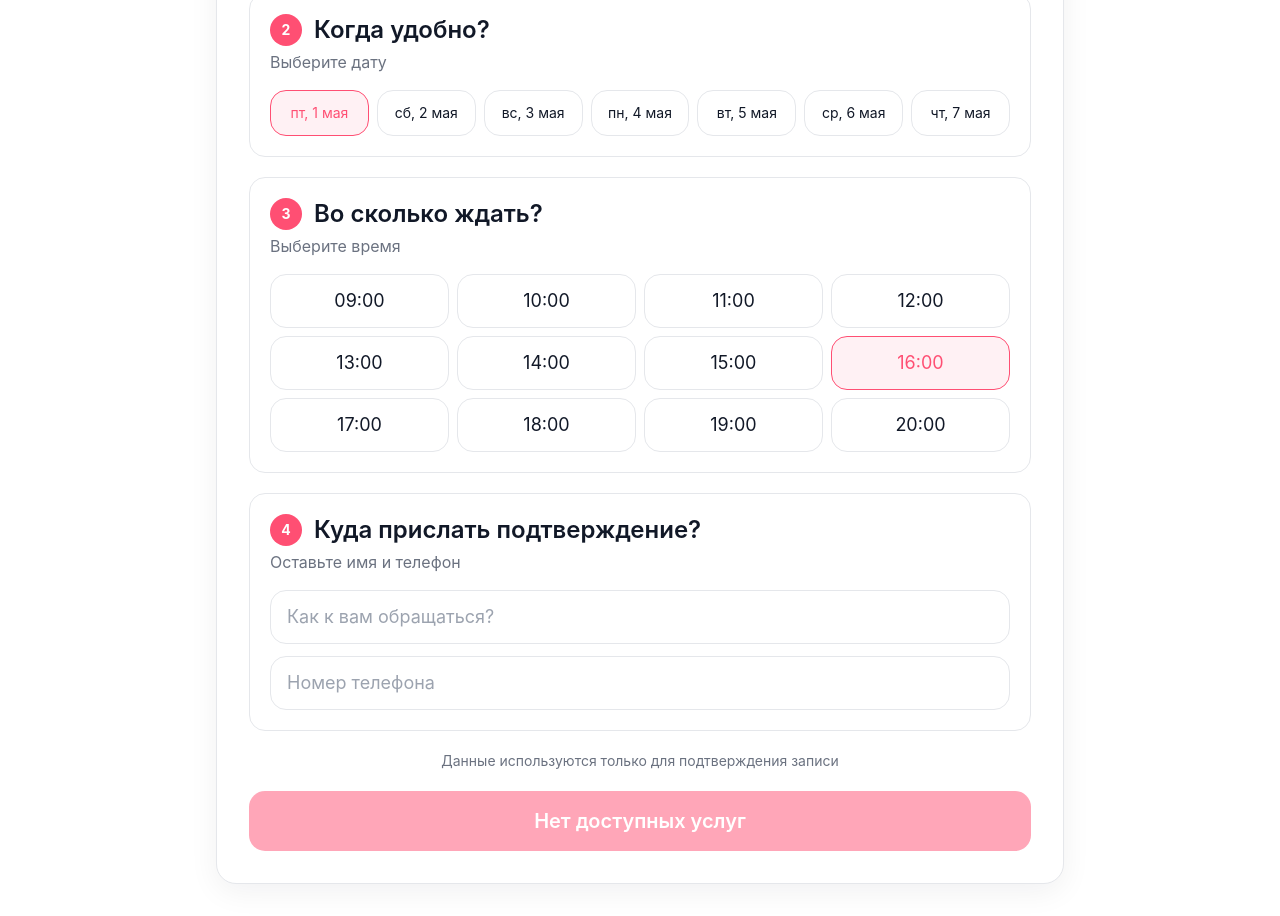
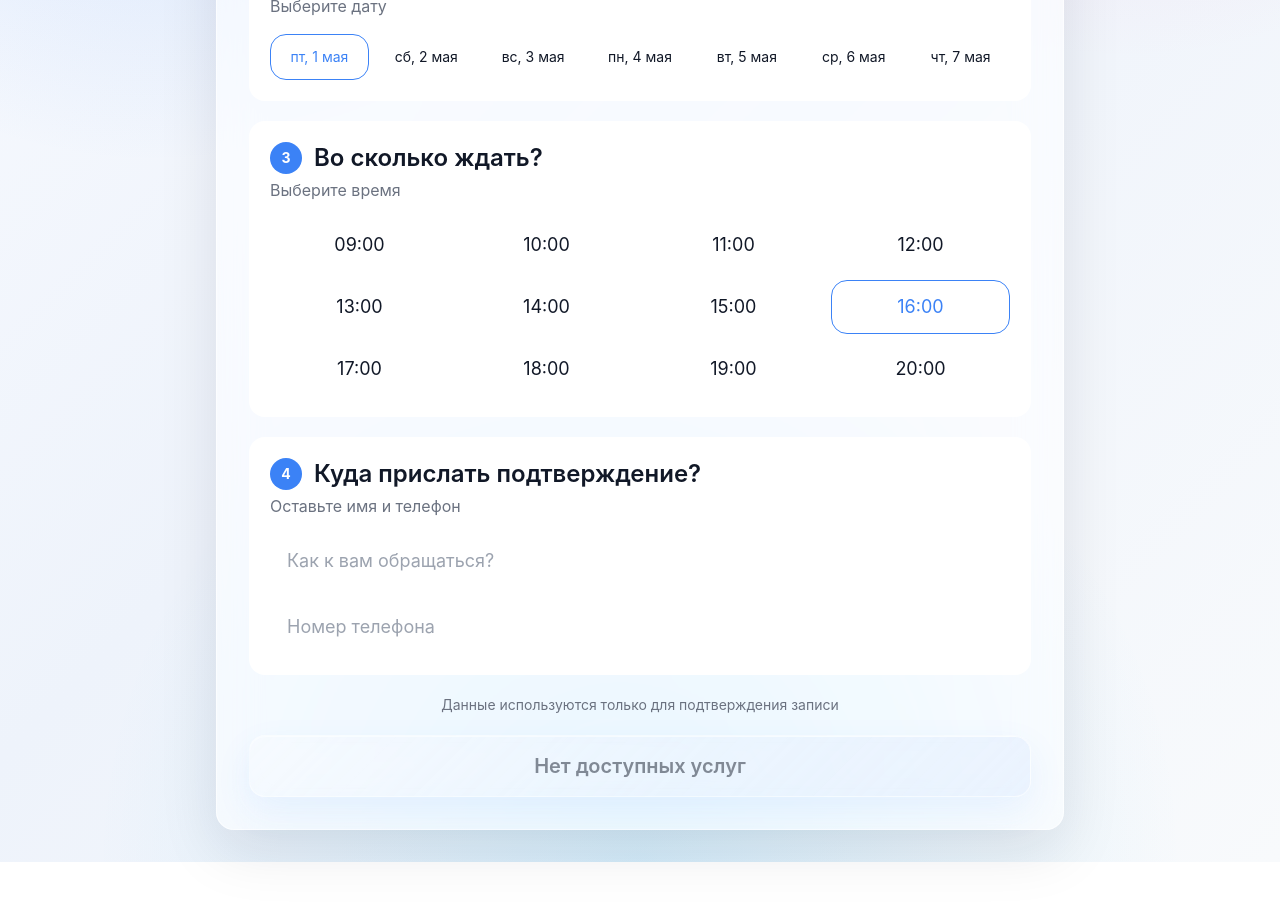
Before and after one commit to andrew1906fomenko-hue/barber, a Next.js app: page /booking in a window 1280 px wide. Shown: the part 420-1336 px from the top of the page. After the commit the page ends 1282 px from the top, so only its background shows below. Built offline with nearby package versions, Linux system fonts and the light colour scheme.

Commit message:
Refine dashboard design and scheduling logic

```diff
--- a/app/dashboard/page.tsx
+++ b/app/dashboard/page.tsx
@@ -91,6 +91,14 @@ const buildDateKey = (year: number, month: number, day: number) => {
   const normalizedDay = Math.min(day, maxDay);
   return `${year}-${String(month).padStart(2, "0")}-${String(normalizedDay).padStart(2, "0")}`;
 };
+
+const timeToMinutes = (value: string) => {
+  const [hours, minutes] = value.split(":").map(Number);
+  return hours * 60 + minutes;
+};
+
+const intervalsOverlap = (startA: number, endA: number, startB: number, endB: number) =>
+  startA < endB && startB < endA;
 
 const formatDateKey = (date: Date) => {
   const year = date.getFullYear();
@@ -306,9 +314,28 @@ export default function DashboardPage() {
       return;
     }
 
-    const timeBlocked = blockedTimes.some((block) => block.date === selectedDate && appointmentForm.time >= block.start && appointmentForm.time < block.end);
+    const selectedService = services.find((service) => service.id === serviceId);
+    const appointmentStart = timeToMinutes(appointmentForm.time);
+    const appointmentEnd = appointmentStart + (selectedService?.duration || 60);
+    const timeBlocked = blockedTimes.some(
+      (block) =>
+        block.date === selectedDate &&
+        intervalsOverlap(appointmentStart, appointmentEnd, timeToMinutes(block.start), timeToMinutes(block.end)),
+    );
     if (timeBlocked) {
       showToast("Это время заблокировано мастером");
+      return;
+    }
+
+    const appointmentOverlaps = appointments.some((item) => {
+      if (item.date !== selectedDate) return false;
+      const service = services.find((entry) => entry.id === item.serviceId);
+      const itemStart = timeToMinutes(item.time);
+      const itemEnd = itemStart + (service?.duration || 60);
+      return intervalsOverlap(appointmentStart, appointmentEnd, itemStart, itemEnd);
+    });
+    if (appointmentOverlaps) {
+      showToast("Это время пересекается с другой записью");
       return;
     }
 
@@ -362,6 +389,28 @@ export default function DashboardPage() {
       return;
     }
 
+    const blockStart = timeToMinutes(blockForm.start);
+    const blockEnd = timeToMinutes(blockForm.end);
+    const blockOverlapsAppointment = appointments.some((item) => {
+      if (item.date !== blockForm.date) return false;
+      const service = services.find((entry) => entry.id === item.serviceId);
+      const appointmentStart = timeToMinutes(item.time);
+      const appointmentEnd = appointmentStart + (service?.duration || 60);
+      return intervalsOverlap(blockStart, blockEnd, appointmentStart, appointmentEnd);
+    });
+    if (blockOverlapsAppointment) {
+      showToast("Блокировка пересекается с существующей записью");
+      return;
+    }
+
+    const blockOverlapsBlock = blockedTimes.some(
+      (item) => item.date === blockForm.date && intervalsOverlap(blockStart, blockEnd, timeToMinutes(item.start), timeToMinutes(item.end)),
+    );
+    if (blockOverlapsBlock) {
+      showToast("Такая блокировка пересекается с другой");
+      return;
+    }
+
     setBlockedTimes((current) => [
       {
         id: crypto.randomUUID(),
@@ -385,14 +434,16 @@ export default function DashboardPage() {
     <main className="min-h-screen bg-section pb-24 md:pb-0">
       <div className="mx-auto grid max-w-[1600px] gap-6 px-4 py-6 md:grid-cols-[300px_1fr]">
         <aside className="saas-card hidden h-fit p-4 md:block">
-          <p className="px-3 py-4 text-3xl font-semibold text-accent">Beauty Time</p>
+          <p className="px-3 py-4 text-2xl font-semibold tracking-tight text-text">Beauty Time</p>
           <nav className="space-y-1">
             {nav.map((item) => (
               <button
                 key={item}
                 type="button"
                 onClick={() => setSection(item)}
-                className={`w-full rounded-xl px-3 py-3 text-left text-2xl transition ${section === item ? "bg-accentSoft text-accent" : "hover:bg-section"}`}
+                className={`w-full rounded-xl px-3 py-3 text-left text-lg transition ${
+                  section === item ? "bg-accentSoft text-accent" : "text-muted hover:bg-section hover:text-text"
+                }`}
               >
                 {item}
               </button>
@@ -482,7 +533,7 @@ export default function DashboardPage() {
         </section>
       </div>
 
-      <nav className="fixed bottom-0 left-0 right-0 z-20 border-t border-border bg-white p-2 md:hidden">
+      <nav className="fixed bottom-0 left-0 right-0 z-20 border-t border-border bg-white/95 p-2 backdrop-blur md:hidden">
         <div className="mx-auto grid max-w-4xl grid-cols-3 gap-2">
           {nav.slice(0, 6).map((item) => (
             <button
@@ -536,7 +587,7 @@ function HomeSection(props: {
     <>
       <header className="flex flex-wrap items-start justify-between gap-4">
         <div>
-          <h1 className="text-3xl font-semibold md:text-5xl">Привет{props.masterName.trim() ? `, ${props.masterName}` : ""}!</h1>
+          <h1 className="text-3xl font-semibold tracking-tight md:text-4xl">Привет{props.masterName.trim() ? `, ${props.masterName}` : ""}!</h1>
           <p className="mt-2 text-lg text-muted">Вот что происходит в вашем салоне сегодня.</p>
         </div>
       </header>
@@ -548,7 +599,7 @@ function HomeSection(props: {
           className="flex w-full flex-wrap items-center justify-between gap-3 border-b border-border px-5 py-4 text-left transition hover:bg-accentSoft"
         >
           <div>
-            <p className="text-3xl font-semibold capitalize">{props.formatSelectedDate}</p>
+            <p className="text-2xl font-semibold capitalize tracking-tight md:text-3xl">{props.formatSelectedDate}</p>
             <p className="text-muted capitalize">{formatMonth(props.monthDate)}</p>
           </div>
           <div className="text-lg font-semibold text-accent">
@@ -620,7 +671,10 @@ function HomeSection(props: {
 
       <section className="space-y-4">
         <div className="flex flex-wrap items-center justify-between gap-3">
-          <h2 className="text-3xl font-semibold">Записи на {props.formatSelectedDate}</h2>
+          <div>
+            <h2 className="text-2xl font-semibold tracking-tight md:text-3xl">Записи на {props.formatSelectedDate}</h2>
+            <p className="mt-1 text-sm text-muted">Записей: {props.appointments.length}</p>
+          </div>
           <div className="flex gap-3">
             <button
               type="button"
@@ -721,15 +775,15 @@ function HomeSection(props: {
               return (
                 <article key={item.id} className="saas-card grid gap-3 p-4 md:grid-cols-[120px_1fr_1fr_220px] md:items-center">
                   <div>
-                    <p className="text-4xl font-semibold text-accent">{item.time}</p>
+                    <p className="text-3xl font-semibold text-accent">{item.time}</p>
                     <p className="text-muted">{item.status}</p>
                   </div>
                   <div>
-                    <p className="text-2xl font-medium">{item.client}</p>
+                    <p className="text-xl font-medium">{item.client}</p>
                     <p className="text-muted">{item.phone}</p>
                   </div>
                   <div>
-                    <p className="text-2xl font-medium">{service?.title || "Услуга удалена"}</p>
+                    <p className="text-xl font-medium">{service?.title || "Услуга удалена"}</p>
                     <p className="text-muted">{service ? `${service.duration} мин • ${service.price.toLocaleString("ru-RU")} ₽` : "нет деталей"}</p>
                   </div>
                   <div className="flex gap-2">
@@ -745,13 +799,6 @@ function HomeSection(props: {
             })
           )}
         </div>
-      </section>
-
-      <section className="grid gap-4 xl:grid-cols-3">
-        <StatCard title="записей сегодня" value={String(props.appointments.length)} extra={props.formatSelectedDate} />
-        {props.appointments.length > 0 && (
-          <StatCard title="выручка" value={`${props.selectedDateRevenue.toLocaleString("ru-RU")} ₽`} extra="за выбранную дату" />
-        )}
       </section>
     </>
   );
@@ -771,7 +818,7 @@ function ServicesSection(props: {
     <div className="space-y-5">
       <header className="flex flex-wrap items-start justify-between gap-4">
         <div>
-          <h1 className="text-3xl font-semibold md:text-5xl">Услуги</h1>
+          <h1 className="text-3xl font-semibold tracking-tight md:text-4xl">Услуги</h1>
           <p className="mt-2 text-lg text-muted">Добавляйте услуги со стоимостью, длительностью и описанием для клиентов.</p>
         </div>
         <button
@@ -962,7 +1009,7 @@ function ScheduleSection(props: {
 
       <article className="saas-card max-w-4xl space-y-5 p-6">
         <div>
-          <h2 className="text-3xl font-semibold">Заблокировать время</h2>
+          <h2 className="text-2xl font-semibold tracking-tight md:text-3xl">Заблокировать время</h2>
           <p className="mt-1 text-muted">Закройте день или несколько часов, если мастер не принимает клиентов.</p>
         </div>
 
@@ -1099,7 +1146,7 @@ function AnalyticsSection({
   return (
     <div className="space-y-5">
       <header>
-        <h1 className="text-3xl font-semibold md:text-5xl">Аналитика</h1>
+        <h1 className="text-3xl font-semibold tracking-tight md:text-4xl">Аналитика</h1>
         <p className="mt-2 text-lg text-muted">Динамика записей, статусы и популярность услуг.</p>
       </header>
 
@@ -1174,7 +1221,7 @@ function FinanceSection({ appointments, services, totalRevenue }: { appointments
   return (
     <div className="space-y-5">
       <header>
-        <h1 className="text-3xl font-semibold md:text-5xl">Финансы</h1>
+        <h1 className="text-3xl font-semibold tracking-tight md:text-4xl">Финансы</h1>
         <p className="mt-2 text-lg text-muted">Выручка, средний чек и вклад услуг.</p>
       </header>
 
@@ -1241,7 +1288,7 @@ function SettingsSection(props: {
     <div className="space-y-5">
       <article className="saas-card max-w-4xl space-y-5 p-6">
         <div>
-          <h1 className="text-3xl font-semibold">Настройки мастера</h1>
+          <h1 className="text-3xl font-semibold tracking-tight">Настройки мастера</h1>
           <p className="mt-2 text-muted">Имя или ник можно показывать на странице онлайн-записи либо скрыть.</p>
         </div>
 
@@ -1300,8 +1347,8 @@ function SimpleSection({ title, text }: { title: string; text: string }) {
 function StatCard({ title, value, extra }: { title: string; value: string; extra: string }) {
   return (
     <article className="saas-card p-5">
-      <p className="break-words text-5xl font-semibold md:text-6xl">{value}</p>
-      <p className="mt-1 text-2xl font-medium">{title}</p>
+      <p className="break-words text-4xl font-semibold tracking-tight md:text-5xl">{value}</p>
+      <p className="mt-1 text-xl font-medium">{title}</p>
       <p className="mt-1 text-muted">{extra}</p>
     </article>
   );
--- a/app/globals.css
+++ b/app/globals.css
@@ -7,12 +7,71 @@
 body {
   @apply bg-bg text-text antialiased;
   font-family: Inter, ui-sans-serif, system-ui, -apple-system, Segoe UI, Roboto, Helvetica, Arial, sans-serif;
+  min-height: 100vh;
+  background:
+    radial-gradient(circle at 12% 8%, rgba(59, 130, 246, 0.20), transparent 30rem),
+    radial-gradient(circle at 88% 0%, rgba(236, 72, 153, 0.14), transparent 30rem),
+    radial-gradient(circle at 50% 100%, rgba(14, 165, 233, 0.14), transparent 34rem),
+    linear-gradient(135deg, #f9fbff 0%, #eef3fb 46%, #f8fafc 100%);
 }
 
 .saas-card {
   @apply rounded-soft border border-border bg-card shadow-soft;
+  backdrop-filter: blur(22px) saturate(1.35);
+  -webkit-backdrop-filter: blur(22px) saturate(1.35);
 }
 
 .saas-hover {
-  @apply transition duration-200 ease-out hover:-translate-y-0.5 hover:shadow-lg;
+  @apply transition duration-200 ease-out hover:-translate-y-0.5;
 }
+
+button,
+input,
+select,
+textarea {
+  letter-spacing: 0;
+}
+
+button {
+  @apply transition duration-200 ease-out;
+}
+
+input,
+select,
+textarea {
+  @apply text-text shadow-none transition duration-200;
+  background: rgba(255, 255, 255, 0.54);
+  border-color: rgba(255, 255, 255, 0.72);
+  backdrop-filter: blur(16px);
+  -webkit-backdrop-filter: blur(16px);
+}
+
+input:focus,
+select:focus,
+textarea:focus {
+  @apply border-accent ring-4 ring-accentSoft;
+  outline: none;
+}
+
+button.bg-accent {
+  color: #0f172a;
+  background:
+    linear-gradient(135deg, rgba(255, 255, 255, 0.82), rgba(255, 255, 255, 0.34)),
+    rgba(59, 130, 246, 0.24);
+  border: 1px solid rgba(255, 255, 255, 0.70);
+  box-shadow: 0 14px 36px rgba(59, 130, 246, 0.16), inset 0 1px 0 rgba(255, 255, 255, 0.90);
+  backdrop-filter: blur(18px) saturate(1.35);
+  -webkit-backdrop-filter: blur(18px) saturate(1.35);
+}
+
+button.bg-accent:hover {
+  background:
+    linear-gradient(135deg, rgba(255, 255, 255, 0.92), rgba(255, 255, 255, 0.42)),
+    rgba(59, 130, 246, 0.30);
+}
+
+button.border {
+  background-color: rgba(255, 255, 255, 0.44);
+  backdrop-filter: blur(14px);
+  -webkit-backdrop-filter: blur(14px);
+}
--- a/components/BookingExperience.tsx
+++ b/components/BookingExperience.tsx
@@ -2,7 +2,7 @@
 
 import { useEffect, useMemo, useState } from "react";
 
-type Service = { id: string; title: string; duration: string; price: string };
+type Service = { id: string; title: string; duration: string; durationMinutes: number; price: string };
 
 type SavedService = {
   id: string;
@@ -47,6 +47,14 @@ const formatDateKey = (date: Date) => {
 
 const formatDateLabel = (date: Date) =>
   date.toLocaleDateString("ru-RU", { day: "numeric", month: "long", weekday: "short" });
+
+const timeToMinutes = (value: string) => {
+  const [hours, minutes] = value.split(":").map(Number);
+  return hours * 60 + minutes;
+};
+
+const intervalsOverlap = (startA: number, endA: number, startB: number, endB: number) =>
+  startA < endB && startB < endA;
 
 export default function BookingExperience({ title = "Давай подберём тебе удобное время" }: { title?: string }) {
   const availableDays = useMemo(() => {
@@ -100,6 +108,7 @@ export default function BookingExperience({ title = "Давай подберём
         id: service.id,
         title: service.title,
         duration: `${service.duration} мин`,
+        durationMinutes: service.duration,
         price: `${service.price.toLocaleString("ru-RU")} ₽`,
       }));
 
@@ -113,11 +122,24 @@ export default function BookingExperience({ title = "Давай подберём
   const cta = useMemo(() => `Записаться на ${bookingDateText} в ${time}`, [bookingDateText, time]);
   const unavailableTimes = useMemo(
     () =>
-      new Set([
-        ...appointments.filter((item) => item.date === day).map((item) => item.time),
-        ...times.filter((slot) => blockedTimes.some((block) => block.date === day && slot >= block.start && slot < block.end)),
-      ]),
-    [appointments, blockedTimes, day],
+      new Set(
+        times.filter((slot) => {
+          const slotStart = timeToMinutes(slot);
+          const slotEnd = slotStart + (selectedService?.durationMinutes || 60);
+          const overlapsAppointment = appointments.some((item) => {
+            if (item.date !== day) return false;
+            const service = services.find((entry) => entry.id === item.serviceId);
+            const itemStart = timeToMinutes(item.time);
+            const itemEnd = itemStart + (service?.durationMinutes || 60);
+            return intervalsOverlap(slotStart, slotEnd, itemStart, itemEnd);
+          });
+          const overlapsBlock = blockedTimes.some(
+            (block) => block.date === day && intervalsOverlap(slotStart, slotEnd, timeToMinutes(block.start), timeToMinutes(block.end)),
+          );
+          return overlapsAppointment || overlapsBlock;
+        }),
+      ),
+    [appointments, blockedTimes, day, selectedService, services],
   );
 
   useEffect(() => {
@@ -145,8 +167,28 @@ export default function BookingExperience({ title = "Давай подберём
       return;
     }
 
+    const savedBlockedTimes = window.localStorage.getItem("barber-blocked-times");
+    const currentBlockedTimes = savedBlockedTimes ? (JSON.parse(savedBlockedTimes) as BlockedTime[]) : [];
+    const slotStart = timeToMinutes(time);
+    const slotEnd = slotStart + selectedService.durationMinutes;
+
     const savedAppointments = window.localStorage.getItem("barber-appointments");
     const currentAppointments = savedAppointments ? (JSON.parse(savedAppointments) as SavedAppointment[]) : [];
+    const stillOverlapsAppointment = currentAppointments.some((item) => {
+      if (item.date !== day) return false;
+      const service = services.find((entry) => entry.id === item.serviceId);
+      const itemStart = timeToMinutes(item.time);
+      const itemEnd = itemStart + (service?.durationMinutes || 60);
+      return intervalsOverlap(slotStart, slotEnd, itemStart, itemEnd);
+    });
+    const stillOverlapsBlock = currentBlockedTimes.some(
+      (block) => block.date === day && intervalsOverlap(slotStart, slotEnd, timeToMinutes(block.start), timeToMinutes(block.end)),
+    );
+    if (stillOverlapsAppointment || stillOverlapsBlock) {
+      alert("Это время уже занято. Выберите другое время");
+      return;
+    }
+
     const appointment: SavedAppointment = {
       id: crypto.randomUUID(),
       date: day,
@@ -171,7 +213,7 @@ export default function BookingExperience({ title = "Давай подберём
           {masterProfile?.showOnBookingPage && masterProfile.displayName.trim() && (
             <p className="text-lg font-semibold text-accent">{masterProfile.displayName}</p>
           )}
-          <h1 className="text-3xl font-semibold md:text-5xl">{title}</h1>
+          <h1 className="text-3xl font-semibold tracking-tight md:text-4xl">{title}</h1>
           <p className="text-lg text-muted">Выберите услугу, дату и время визита</p>
         </header>
 
--- a/tailwind.config.ts
+++ b/tailwind.config.ts
@@ -5,20 +5,20 @@ const config: Config = {
   theme: {
     extend: {
       colors: {
-        bg: "#FFFFFF",
-        section: "#F8FAFC",
-        card: "#FFFFFF",
+        bg: "#F7F8FB",
+        section: "rgba(255, 255, 255, 0.36)",
+        card: "rgba(255, 255, 255, 0.58)",
         text: "#111827",
         muted: "#6B7280",
-        border: "#E5E7EB",
-        accent: "#FF4F73",
-        accentSoft: "#FFF1F4",
+        border: "rgba(255, 255, 255, 0.58)",
+        accent: "#3B82F6",
+        accentSoft: "rgba(59, 130, 246, 0.14)",
       },
       boxShadow: {
-        soft: "0 8px 30px rgba(17, 24, 39, 0.06)",
+        soft: "0 20px 60px rgba(15, 23, 42, 0.10), inset 0 1px 0 rgba(255, 255, 255, 0.70)",
       },
       borderRadius: {
-        soft: "20px",
+        soft: "18px",
       },
     },
   },
```
